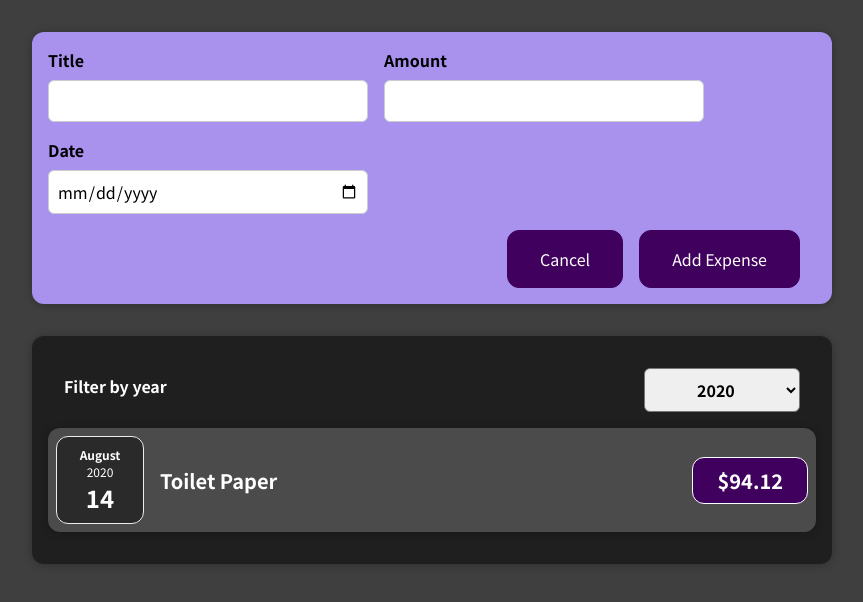
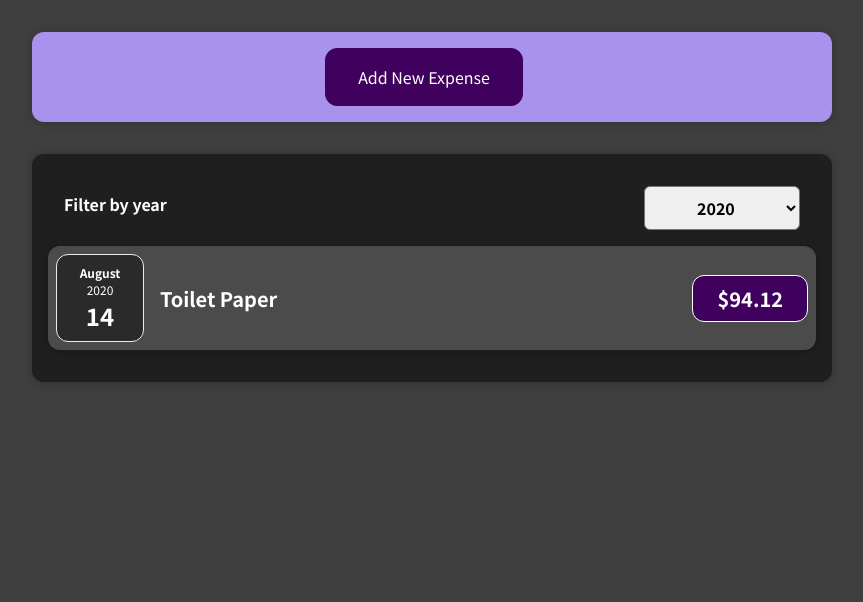
Before and after one commit to yakuznecov/react-test, a React (Create React App) app: page / in a window 1280 px wide. Shown: the top 602 px of the page, without its empty margins (208-1071 px from the left). Built offline with nearby package versions, Linux system fonts and the light colour scheme.

Commit message:
add cancel

```diff
--- a/src/components/Expenses/ExpenseItem.jsx
+++ b/src/components/Expenses/ExpenseItem.jsx
@@ -4,6 +4,7 @@ import './ExpenseItem.css';
 
 function ExpenseItem(props) {
 	return (
+		<li>
 			<Card className='expense-item'>
 				<ExpenseDate date={props.date} />
 				<div className='expense-item__description'>
@@ -11,6 +12,7 @@ function ExpenseItem(props) {
 					<div className='expense-item__price'>${props.amount}</div>
 				</div>
 			</Card>
+		</li>
 	);
 }
 
--- a/src/components/Expenses/Expenses.jsx
+++ b/src/components/Expenses/Expenses.jsx
@@ -1,5 +1,5 @@
 import { useState } from 'react';
-import ExpenseItem from './ExpenseItem';
+import ExpensesList from './ExpensesList';
 import ExpensesFilter from './ExpensesFilter';
 import Card from '../UI/Card';
 import './Expenses.css';
@@ -19,9 +19,7 @@ function Expenses(props) {
 		<div>
 			<Card className='expenses'>
 				<ExpensesFilter selected={filteredYear} onChangeFilter={filterChangeHandler} />
-				{filteredExpenses.map((expense) => (
-					<ExpenseItem key={expense.id} title={expense.title} amount={expense.amount} date={expense.date} />
-				))}
+				<ExpensesList items={filteredExpenses} />
 			</Card>
 		</div>
 	);
--- /dev/null
+++ b/src/components/Expenses/ExpensesList.css
@@ -0,0 +1,9 @@
+.expenses-list {
+	list-style: none;
+	padding: 0;
+}
+
+.expenses-list__fallback {
+	color: white;
+	text-align: center;
+}
--- /dev/null
+++ b/src/components/Expenses/ExpensesList.jsx
@@ -0,0 +1,18 @@
+import ExpenseItem from './ExpenseItem';
+import './ExpensesList.css';
+
+const ExpensesList = (props) => {
+	if (props.items.length === 0) {
+		return <h2 className='expenses-list__fallback'>Found no expenses.</h2>;
+	}
+
+	return (
+		<ul className='expenses-list'>
+			{props.items.map((expense) => (
+				<ExpenseItem key={expense.id} title={expense.title} amount={expense.amount} date={expense.date} />
+			))}
+		</ul>
+	);
+};
+
+export default ExpensesList;
--- a/src/components/NewExpense/NewExpense.jsx
+++ b/src/components/NewExpense/NewExpense.jsx
@@ -1,8 +1,10 @@
+import { useState } from 'react';
 import './NewExpense.css';
-
 import ExpenseForm from './ExpenseForm';
 
 const NewExpense = (props) => {
+	const [isEditing, setIsEditing] = useState(false); // изначально форма не отображается
+
 	const saveExpenseDataHandler = (enteredExpenseData) => {
 		const expenseData = {
 			...enteredExpenseData,
@@ -11,9 +13,18 @@ const NewExpense = (props) => {
 		props.onAddExpense(expenseData);
 	};
 
+	const startEditingHandler = () => {
+		setIsEditing(true);
+	};
+
+	const stopEditingHandler = () => {
+		setIsEditing(false);
+	};
+
 	return (
 		<div className='new-expense'>
-			<ExpenseForm onSaveExpenseData={saveExpenseDataHandler} />
+			{!isEditing && <button onClick={startEditingHandler}>Add New Expense</button>}
+			{isEditing && <ExpenseForm onSaveExpenseData={saveExpenseDataHandler} onCancel={stopEditingHandler} />}
 		</div>
 	);
 };
```
Also changed, not shown: 1 other file (tests, documents, lock files or other folders). Lines whose indentation alone changed are shown as unchanged.
